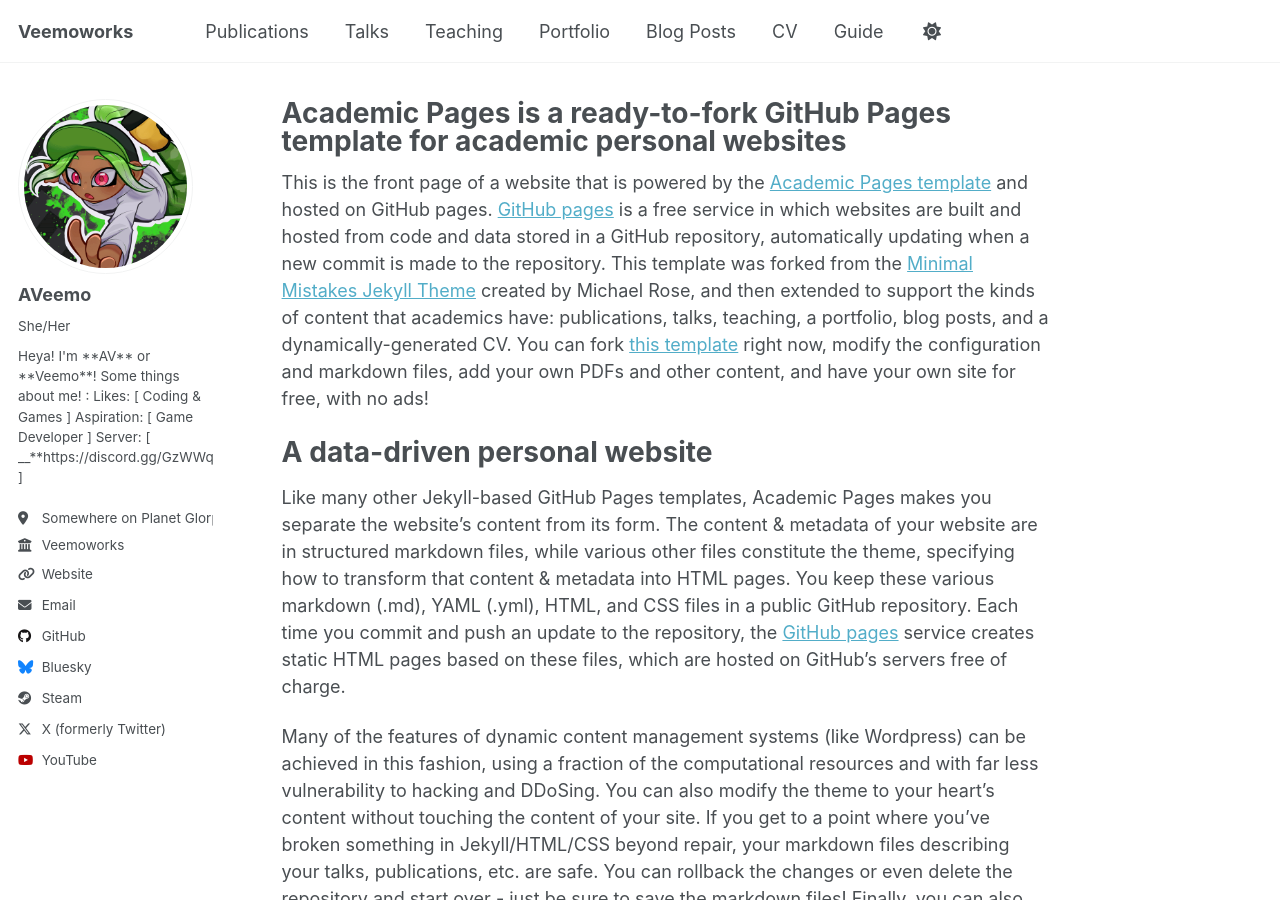
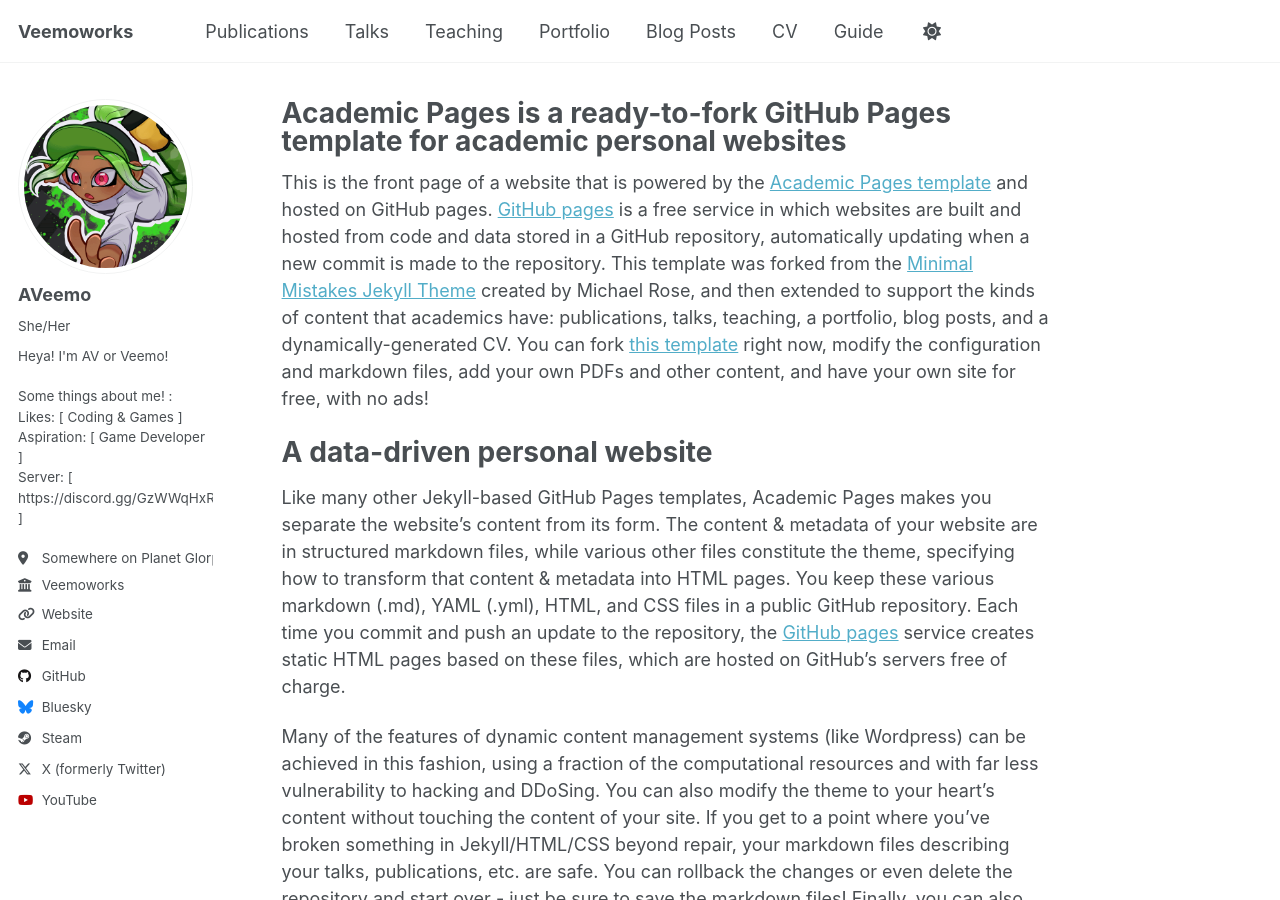
Before and after one commit to VeraVeemo/VeraVeemo.github.io, a Jekyll site: the page built from _pages/about.md, in a window 1280 px wide and 900 px high. Built offline with Jekyll 4.4.1, drawn with Linux system fonts in a browser that asks for light colours.

```diff
--- a/_config.yml
+++ b/_config.yml
@@ -24,13 +24,12 @@ author:
   avatar: "profile.png"
   name: "AVeemo"
   pronouns: "She/Her"
-  bio: |
-    Heya! I'm **AV** or **Veemo**!
-
-    Some things about me! :
-    Likes: [ Coding & Games ]
-    Aspiration: [ Game Developer ]
-    Server: [ __**https://discord.gg/GzWWqHxRap**__ ]
+  bio: >
+    Heya! I'm AV or Veemo!<br><br>
+    Some things about me! :<br>
+    Likes: [ Coding & Games ]<br>
+    Aspiration: [ Game Developer ]<br>
+    Server: [ https://discord.gg/GzWWqHxRap ]
   location: "Somewhere on Planet Glorp"
   employer: "Veemoworks"
   uri: ""
```
